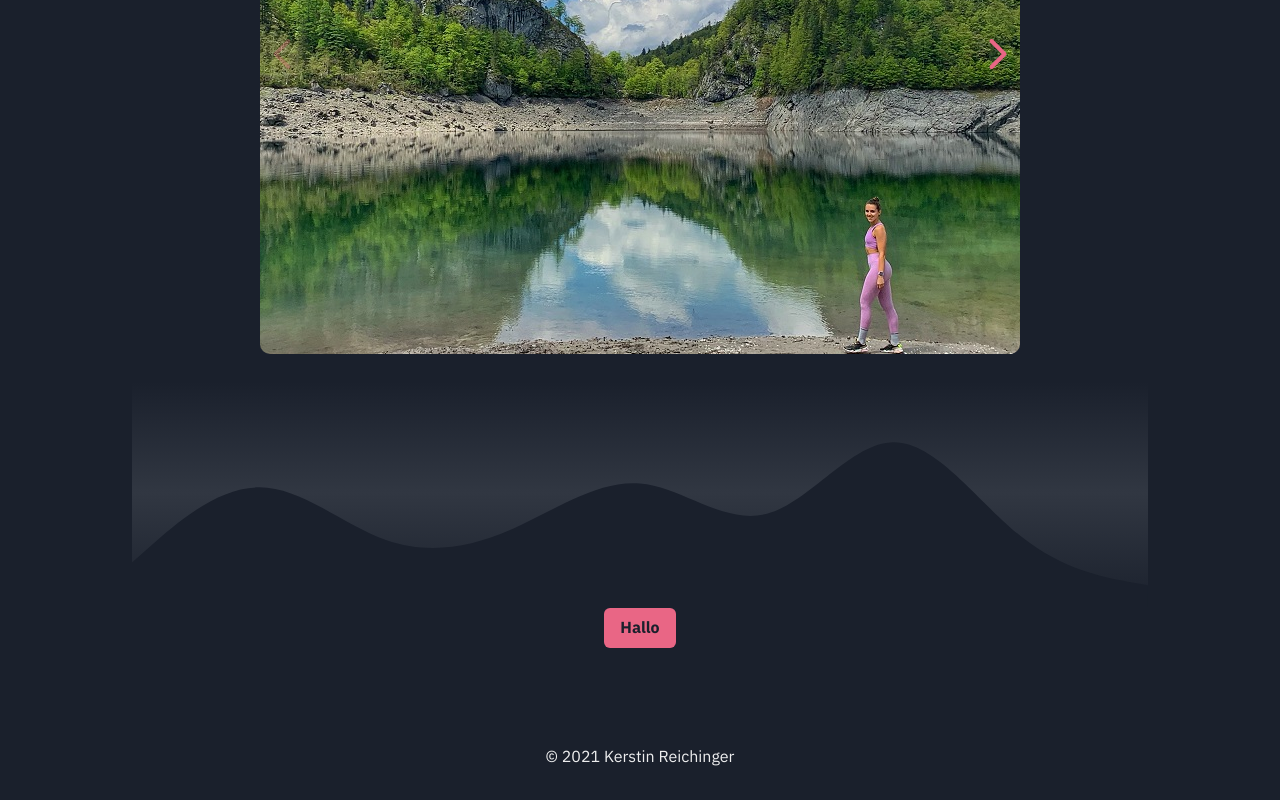
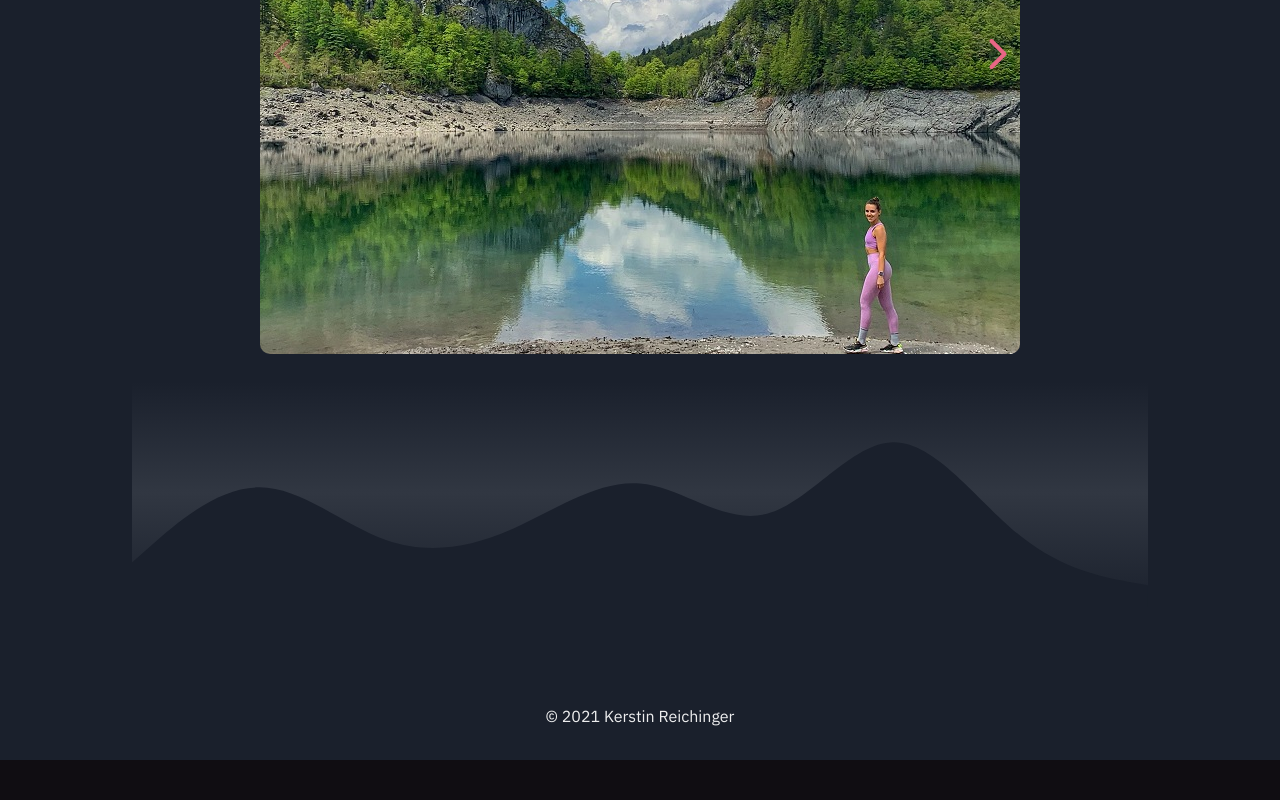
Before and after one commit to kerstin97/portfolio, a Next.js app in the folder portfolio/: page / in a window 1280 px wide. Shown: the part 2961-3761 px from the top of the page. After the commit the page ends 3721 px from the top, so only its background shows below. Built offline with nearby package versions, Linux system fonts and the light colour scheme.

Commit message:
Remove button

```diff
--- a/portfolio/pages/index.js
+++ b/portfolio/pages/index.js
@@ -56,7 +56,6 @@ export default function Home() {
             />
         </VStack>
         <Navigation isDark={isDark} toggleColorMode={toggleColorMode}/>
-        <Button colorScheme="brand"> Hallo </Button>
       </main>
 
        <footer className={styles.footer}>
```
